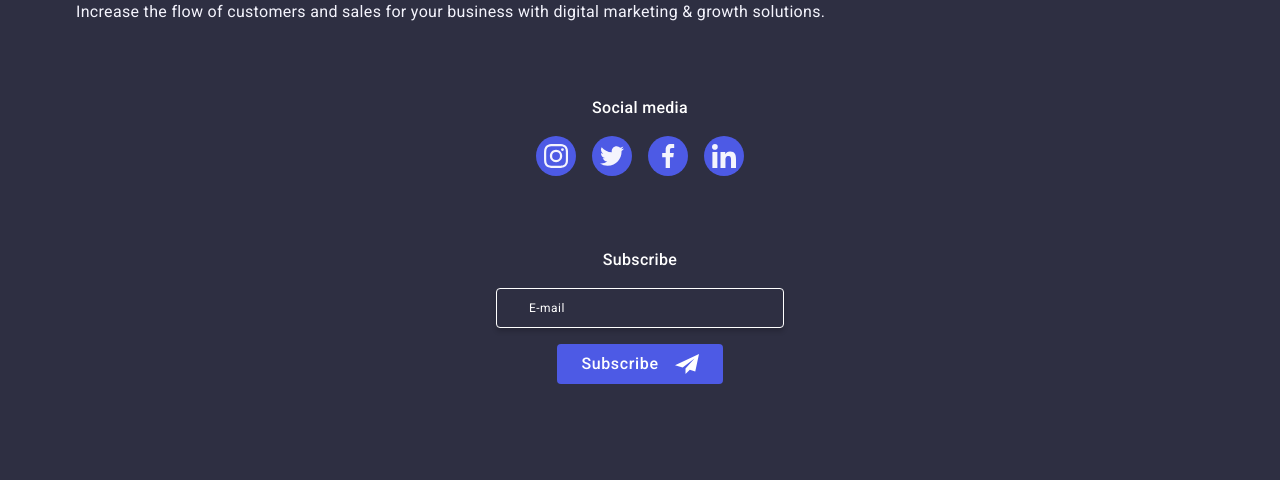
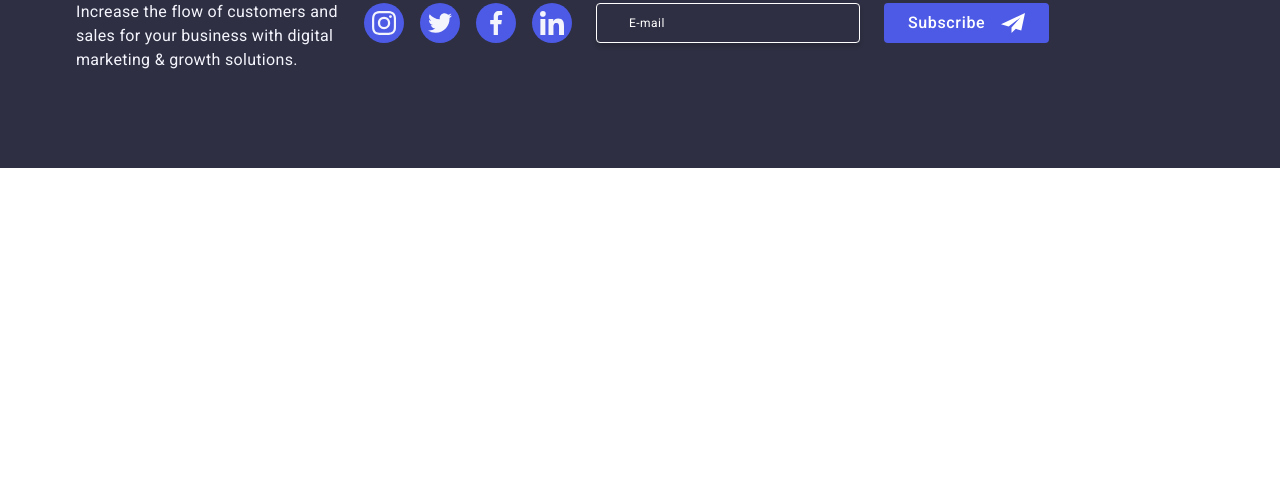
Before and after one commit to pinulartem24/goit-markup-hw-06, a plain HTML site: page index.html in a window 1280 px wide. Shown: the part 3292-3772 px from the top of the page. After the commit the page ends 3460 px from the top, so only its background shows below. Drawn offline with nearby package versions, Linux system fonts and the light colour scheme.

Commit message:
add adaptive tablet section footer

```diff
--- a/css/mobile.css
+++ b/css/mobile.css
@@ -401,7 +401,7 @@
   text-transform: uppercase;
 }
 
-.foter-text {
+.footer-text {
   color: #f4f4fd;
   font-size: 16px;
   font-weight: 400;
--- a/css/tablet.css
+++ b/css/tablet.css
@@ -98,4 +98,24 @@
     gap: 72px 24px;
   }
   /* #endregion Portfolio */
+  /* #region Footer */
+  .footer .container {
+    display: flex;
+    flex-direction: row;
+    flex-wrap: wrap;
+    gap: 72px 24px;
+    text-align: left;
+  }
+  .footer-text {
+    max-width: 264px;
+  }
+  .footer-form {
+    display: flex;
+    flex-direction: row;
+    gap: 24px;
+  }
+  .footer-input {
+    width: 264px;
+  }
+  /* #endregin Footer */
 }
--- a/index.html
+++ b/index.html
@@ -596,7 +596,7 @@
           <a class="footer-logo" href="./index.html"
             >Web<span class="footer-logo-text">Studio</span></a
           >
-          <p class="foter-text">
+          <p class="footer-text">
             Increase the flow of customers and sales for your business with
             digital marketing & growth solutions.
           </p>
```
